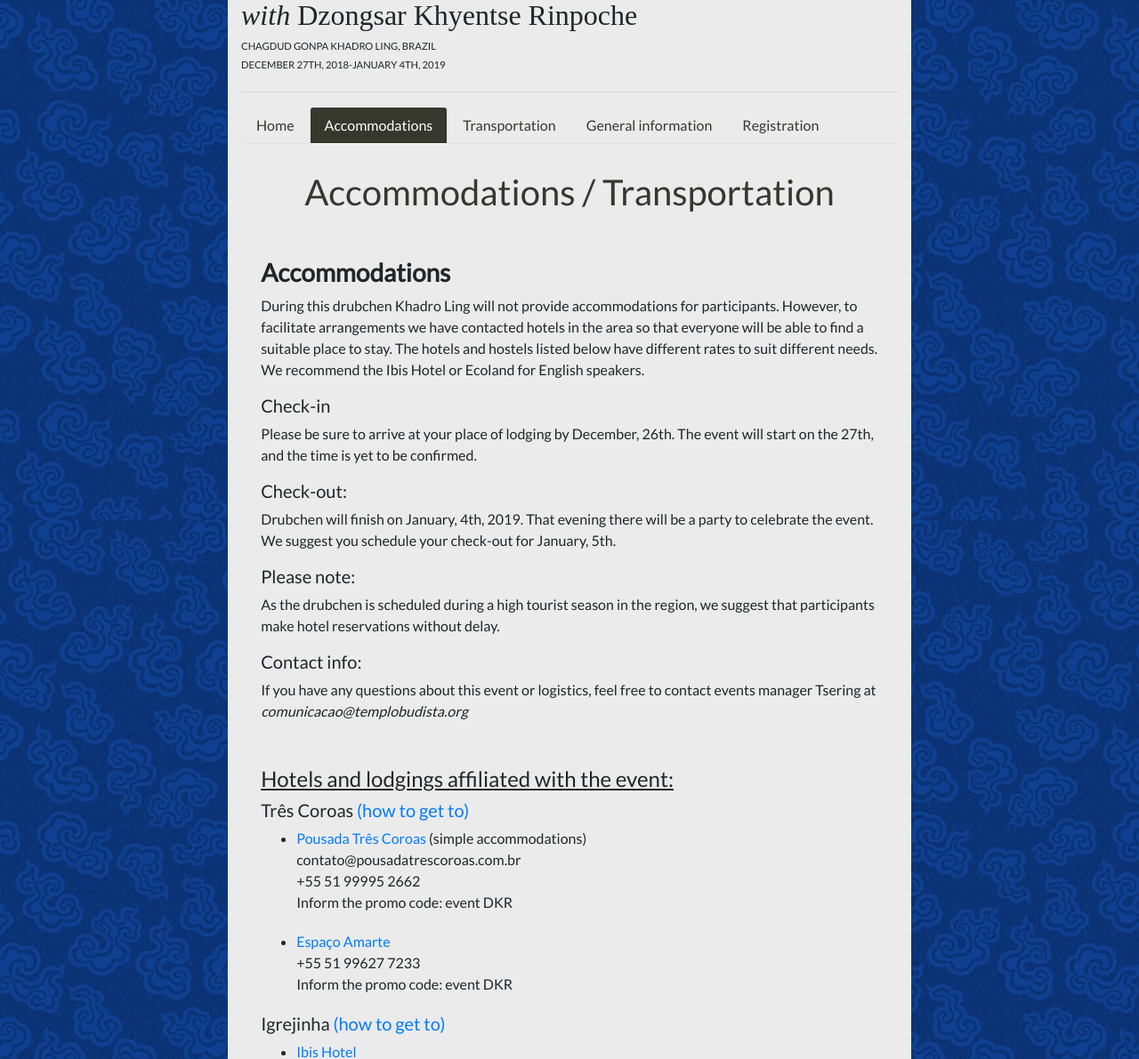
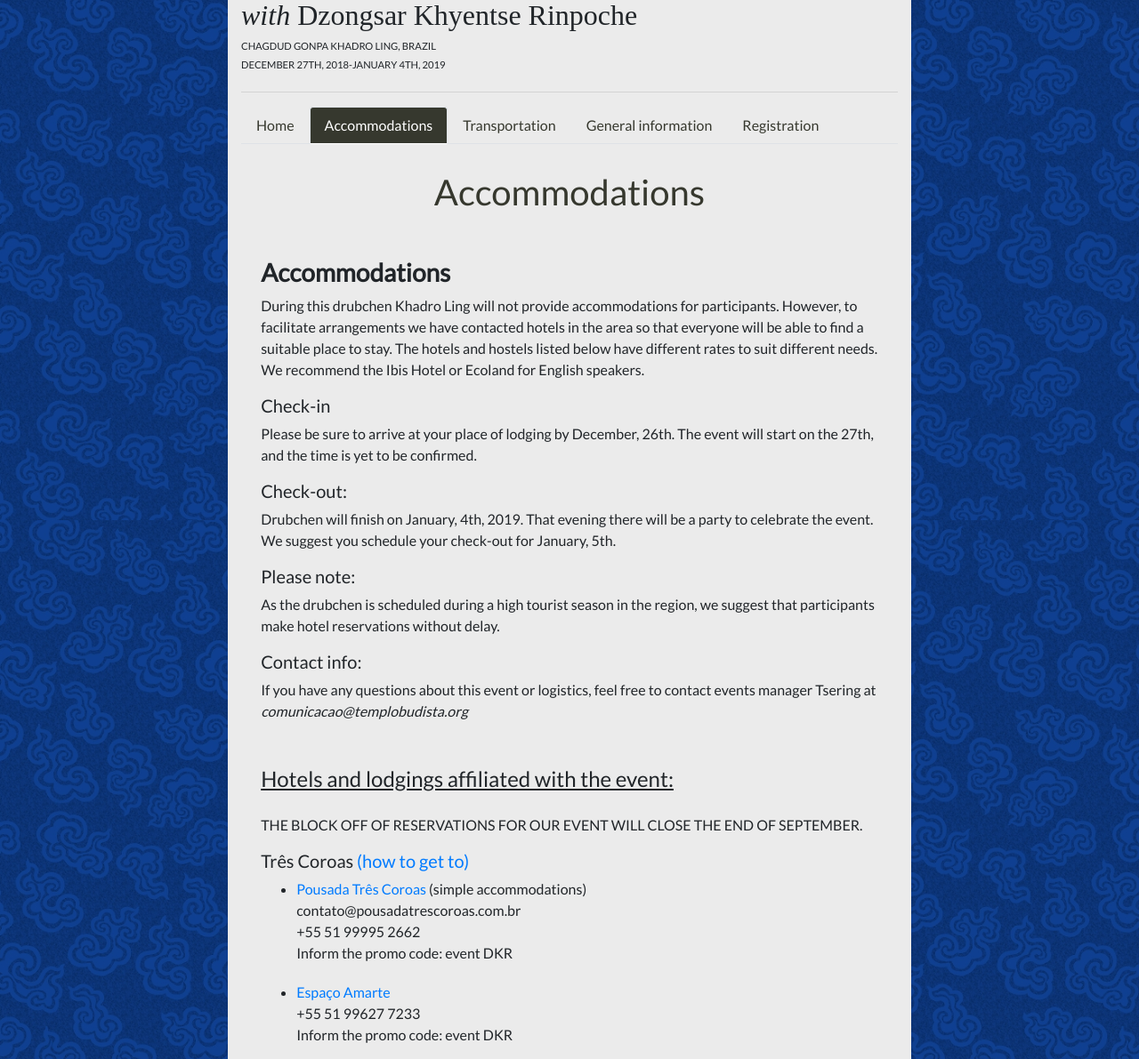
Before and after one commit to davelopeer/dkr_hotsite, a Django app: page /en/accommodation/ in a window 1280 px wide. Shown: the part 215-1406 px from the top of the page at 89% size. Run offline with Django 3.2, Linux system fonts and the light colour scheme; some libraries are stand-ins or nearby versions; some web fonts are replaced.

Commit message:
Add new text in the accommodation and inscription form in the index.html, translating it to 'pt' and 'es'

```diff
--- a/website/static/css/index.css
+++ b/website/static/css/index.css
@@ -81,7 +81,7 @@
 }
 
 .margin-top {
-  margin-top: 40px;
+  margin-top: 25px;
 }
 
 .margin-bottom {
--- a/website/templates/index.html
+++ b/website/templates/index.html
@@ -70,7 +70,7 @@
 
         <!-- ACCOMMODATIONS -->
         <div class="tab-pane fade padding-sides" id="accommodation" role="tabpanel" aria-labelledby="profile-tab">
-          <h2 id="teste"  class="text-center section_title">{% trans "Accommodations / Transportation" %}</h2>
+          <h2 id="teste"  class="text-center section_title">{% trans "Accommodations" %}</h2>
           <h3 class="font-weight-bold text">{% trans "Accommodations" %}</h3>
           <p>{% trans "During this drubchen Khadro Ling will not provide accommodations for participants. However, to facilitate arrangements we have contacted hotels in the area so that everyone will be able to find a suitable place to stay. The hotels and hostels listed below have different rates to suit different needs. We recommend the Ibis Hotel or Ecoland for English speakers." %}</p>
           <h5>{% trans "Check-in" %}</h5>
@@ -88,6 +88,7 @@
           <p class="margin-bottom">{% trans "If you have any questions about this event or logistics, feel free to contact events manager Tsering at <span class='font-italic'>comunicacao@templobudista.org</span>" %}</p>
           {% endif %}
           <h4 class="underline">{% trans "Hotels and lodgings affiliated with the event:" %}</h4>
+          <p class="text-uppercase margin-top">{% trans "The block off of reservations for our event will close the end of September." %}</p>
           <h5>Três Coroas <a target='_blank' href='https://www.google.com.br/maps/dir/Tr%C3%AAs+Coroas+-+RS/Chagdud+Gonpa+Khadro+Ling+-+R.+%C3%81guas+Brancas+-+Zona+Rural,+Tr%C3%AAs+Coroas+-+RS/@-29.5051586,-50.7664256,15z/data=!3m1!4b1!4m13!4m12!1m5!1m1!1s0x951925e9f281b4ab:0x6c89883e237c5462!2m2!1d-50.779097!2d-29.5155878!1m5!1m1!1s0x951924e3e62ee177:0x2c76fe743d69fe51!2m2!1d-50.7406202!2d-29.4920421'>{% trans "(how to get to)" %}</a></h5>
           <ul>
             <li class="accommodation-li">
@@ -255,6 +256,7 @@
             {% csrf_token %}
             <div class="margin-bottom row justify-content-center">
               <div class=" col-md-9">
+                <p class="text-center">{% trans "Registration will be open until the 11th of November 2018, as long as there is still spaces available." %}</p>
                 <p class="text-center">{% trans "The registration form must be completed for each participant, including children of all ages." %}</p>
                 <p class="text-center">{% trans "Be sure to submit the registration form after payment tab is complete." %}</p>
               </div>
@@ -604,6 +606,7 @@
       </div>
     </main>
 
+    <!-- LOAD ACCOMMODATION TAB IN THE '/accommodation' URL -->
     {% if accommodation == True %}
     <script type="text/javascript">
       $(document).ready(function(){
@@ -611,7 +614,6 @@
         $('#accommodation').attr('class', 'tab-pane fade show active padding-sides')
         $('#home-tab').attr('class', 'nav-link')
         $('#accommodation-tab').attr('class', 'nav-link active')
-
     });
     </script>
     {% endif %}
```
Also changed, not shown: locale/es/LC_MESSAGES/django.po, locale/pt/LC_MESSAGES/django.po, 2 other files.
